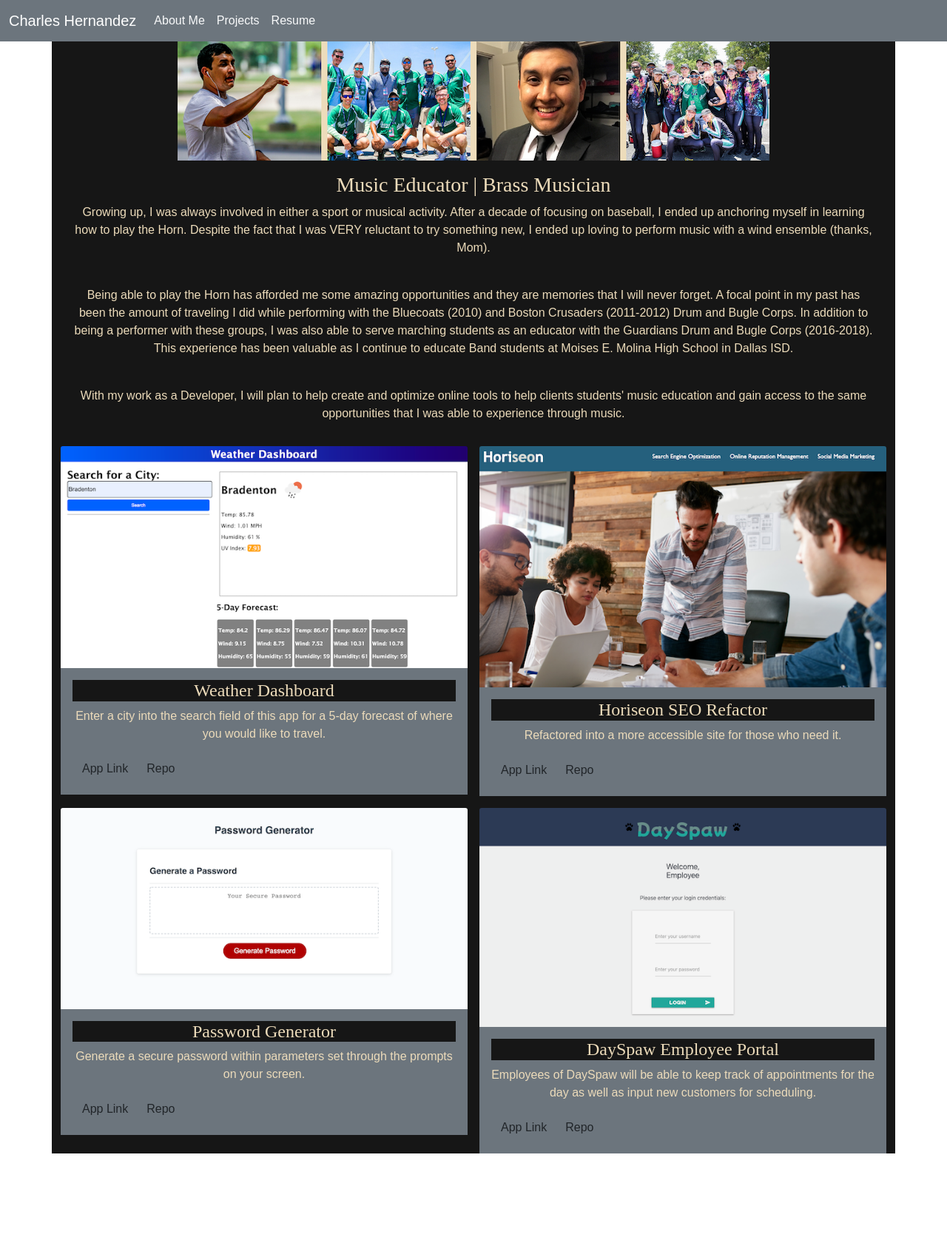
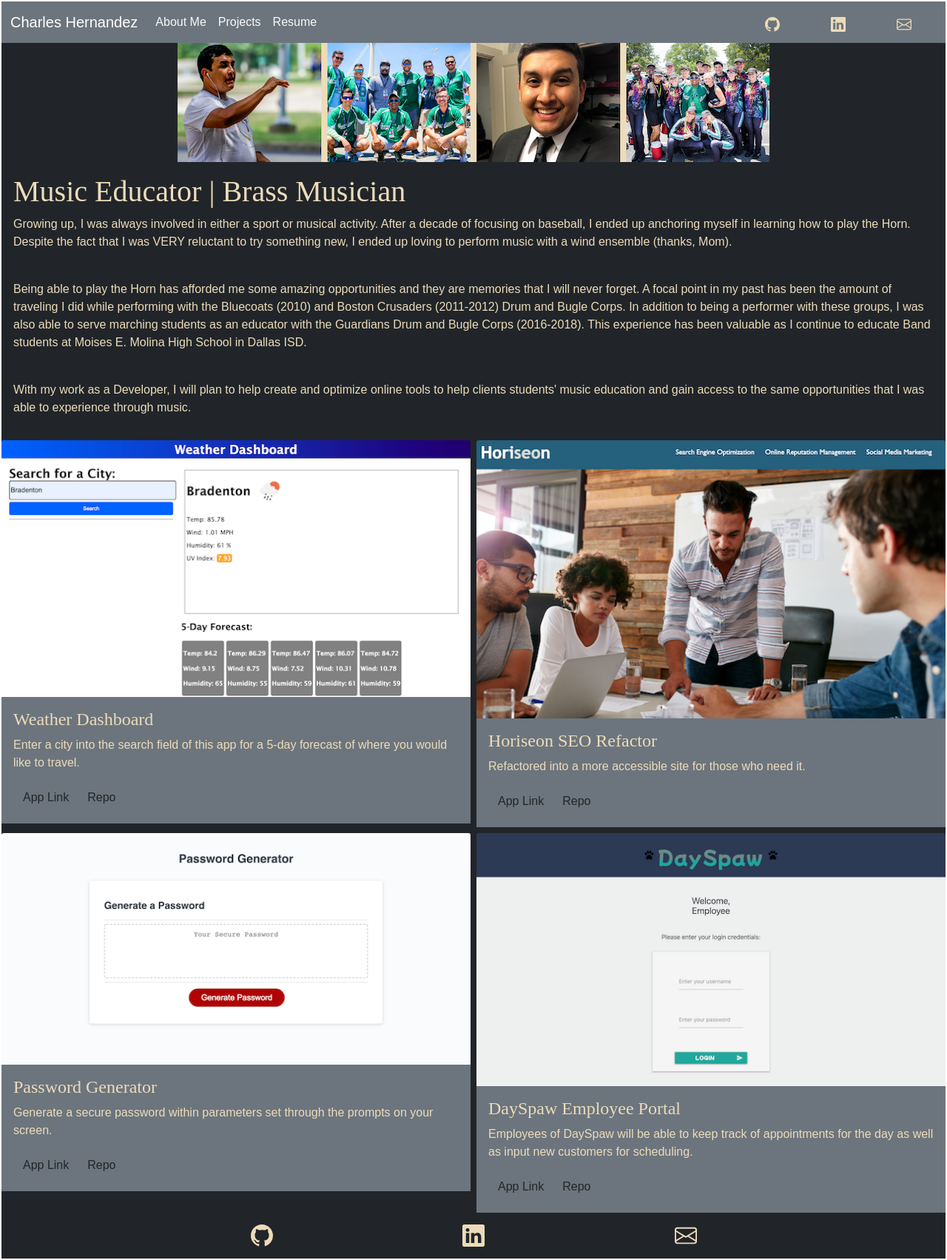
Before and after one commit to cah4758/cah4758.github.io, a React (Create React App) app: page / in a window 1280 px wide. Shown: the whole page at 74% size. Before the commit the page ends 1559 px from the top, so only its background shows below. Built offline with nearby package versions, Linux system fonts and the light colour scheme.

Commit message:
Create footer and add Icons

```diff
--- a/package.json
+++ b/package.json
@@ -8,10 +8,10 @@
     "@testing-library/react": "^12.1.2",
     "@testing-library/user-event": "^13.5.0",
     "bootstrap": "^5.1.3",
-    "bootstrap-icons": "^1.7.2",
     "gh-pages": "^3.2.3",
     "react": "^17.0.2",
     "react-bootstrap": "^2.1.0",
+    "react-bootstrap-icons": "^1.7.2",
     "react-dom": "^17.0.2",
     "react-scripts": "5.0.0",
     "web-vitals": "^2.1.2"
--- a/src/App.css
+++ /dev/null
@@ -1,38 +0,0 @@
-.App {
-  text-align: center;
-}
-
-.App-logo {
-  height: 40vmin;
-  pointer-events: none;
-}
-
-@media (prefers-reduced-motion: no-preference) {
-  .App-logo {
-    animation: App-logo-spin infinite 20s linear;
-  }
-}
-
-.App-header {
-  background-color: #282c34;
-  min-height: 100vh;
-  display: flex;
-  flex-direction: column;
-  align-items: center;
-  justify-content: center;
-  font-size: calc(10px + 2vmin);
-  color: white;
-}
-
-.App-link {
-  color: #61dafb;
-}
-
-@keyframes App-logo-spin {
-  from {
-    transform: rotate(0deg);
-  }
-  to {
-    transform: rotate(360deg);
-  }
-}
--- a/src/App.js
+++ b/src/App.js
@@ -1,17 +1,18 @@
-import "./App.css";
 import Navbar from "./components/Navbar";
 import AboutMe from "./components/AboutMe";
 import ProjectCard from "./components/ProjectCard";
+import Footer from "./components/Footer";
 
 function App() {
   return (
-    <div className="App">
+    <div>
       <Navbar />
-      <div className="container">
+      <div className="cover-container bg-dark">
         <AboutMe />
-        <div className="row g-3" id="projects">
+        <div className="row g-2" id="projects">
           <ProjectCard />
         </div>
+        <Footer />
       </div>
     </div>
   );
--- a/src/components/AboutMe.js
+++ b/src/components/AboutMe.js
@@ -1,4 +1,5 @@
 import React from "react";
+import "../index.css";
 import hero from "../images/hero.png";
 
 function AboutMe() {
@@ -8,24 +9,8 @@ function AboutMe() {
         <img className="col-l-12" src={hero} alt="Photos of Charles" />
       </div>
       <div className="section p-3" id="about-me">
-        <a href="https://github.com/cah4758" rel="noreferrer" target="_blank">
-          <i className="fab fa-github fa-2x"> </i>
-        </a>
-        <a
-          href="https://www.linkedin.com/in/charlesh4758/"
-          rel="noreferrer"
-          target="_blank"
-        >
-          <i className="fab fa-linkedin fa-2x"> </i>
-        </a>
-        <a
-          href="mailto:charlesh4758@gmail.com"
-          rel="noreferrer"
-          target="_blank"
-        >
-          <i className="fas fa-envelope fa-2x"> </i>
-        </a>
-        <h3>Music Educator | Brass Musician</h3>
+        <h1>Music Educator | Brass Musician</h1>
+
         <p>
           Growing up, I was always involved in either a sport or musical
           activity. After a decade of focusing on baseball, I ended up anchoring
--- /dev/null
+++ b/src/components/Footer.js
@@ -0,0 +1,32 @@
+import React from "react";
+import { Github, Linkedin, Envelope } from "react-bootstrap-icons";
+import "../index.css";
+
+function Footer() {
+  return (
+    <footer className="footer text-center mt-auto py-3 bg-dark">
+      <div className="container d-flex justify-content-evenly bg-dark">
+        <a href="https://github.com/cah4758" target="_blank" rel="noreferrer">
+          <Github size={30} />
+        </a>
+
+        <a
+          href="https://www.linkedin.com/in/charlesh4758/"
+          target="_blank"
+          rel="noreferrer"
+        >
+          <Linkedin size={30} />
+        </a>
+        <a
+          href="mailto:charlesh4758@gmail.com"
+          target="_blank"
+          rel="noreferrer"
+        >
+          <Envelope size={30} />
+        </a>
+      </div>
+    </footer>
+  );
+}
+
+export default Footer;
--- a/src/components/Navbar.js
+++ b/src/components/Navbar.js
@@ -1,4 +1,6 @@
 import React from "react";
+import "../index.css";
+import { Github, Linkedin, Envelope } from "react-bootstrap-icons";
 
 function Navbar() {
   return (
@@ -8,7 +10,7 @@ function Navbar() {
           Charles Hernandez
         </a>
         <button
-          className="navbar-toggler"
+          className="navbar-toggler bg-dark"
           type="button"
           data-bs-toggle="collapse"
           data-bs-target="#navbarTogglerDemo02"
@@ -16,7 +18,7 @@ function Navbar() {
           aria-expanded="false"
           aria-label="Toggle navigation"
         >
-          <span className="navbar-toggler-icon"></span>
+          <span className="navbar-toggler-icon bg-dark"></span>
         </button>
         <div className="collapse navbar-collapse" id="navbarTogglerDemo02">
           <ul className="navbar-nav me-auto mb-2 mb-lg-0">
@@ -41,6 +43,30 @@ function Navbar() {
               </a>
             </li>
           </ul>
+          <div className="mt-1 d-flex justify-content-around w-25">
+            <a
+              href="https://github.com/cah4758"
+              target="_blank"
+              rel="noreferrer"
+            >
+              <Github size={20} />
+            </a>
+
+            <a
+              href="https://www.linkedin.com/in/charlesh4758/"
+              target="_blank"
+              rel="noreferrer"
+            >
+              <Linkedin size={20} />
+            </a>
+            <a
+              href="mailto:charlesh4758@gmail.com"
+              target="_blank"
+              rel="noreferrer"
+            >
+              <Envelope size={20} />
+            </a>
+          </div>
         </div>
       </div>
     </nav>
--- a/src/components/Project.js
+++ b/src/components/Project.js
@@ -2,14 +2,14 @@ import React from "react";
 
 export default function Project(props) {
   return (
-    <div className="col col-12 col-md-4 col-lg-6 ">
+    <div className="col col-12 col-md-4 col-lg-6">
       <img
-        className="card-img-top"
+        className="card-img-top h-auto"
         src={props.screenshot}
         alt="Project screenshot"
       />
       <div className="card-body bg-secondary">
-        <h4 className="card-title">{props.title}</h4>
+        <h4 className="card-title bg-secondary">{props.title}</h4>
         <p className="card-text">{props.description}</p>
         <div className="d-flex justify-content-between align-items-center">
           <div className="btn-group">
--- a/src/index.css
+++ b/src/index.css
@@ -50,14 +50,14 @@ p {
   background-color: var(--background);
 }
 
-/* body {
+body {
   display: flex;
   flex-direction: column;
   width: 100%;
   padding: 2px;
   line-height: 1.4;
   background-color: var(--background);
-} */
+}
 
 main {
   display: flex;
--- a/src/index.js
+++ b/src/index.js
@@ -3,7 +3,6 @@ import ReactDOM from "react-dom";
 import "./index.css";
 import App from "./App";
 import "bootstrap/dist/css/bootstrap.min.css";
-import "bootstrap-icons/font/bootstrap-icons.css";
 import reportWebVitals from "./reportWebVitals";
 
 ReactDOM.render(
```
Also changed, not shown: 1 other file (tests, documents, lock files or other folders).
